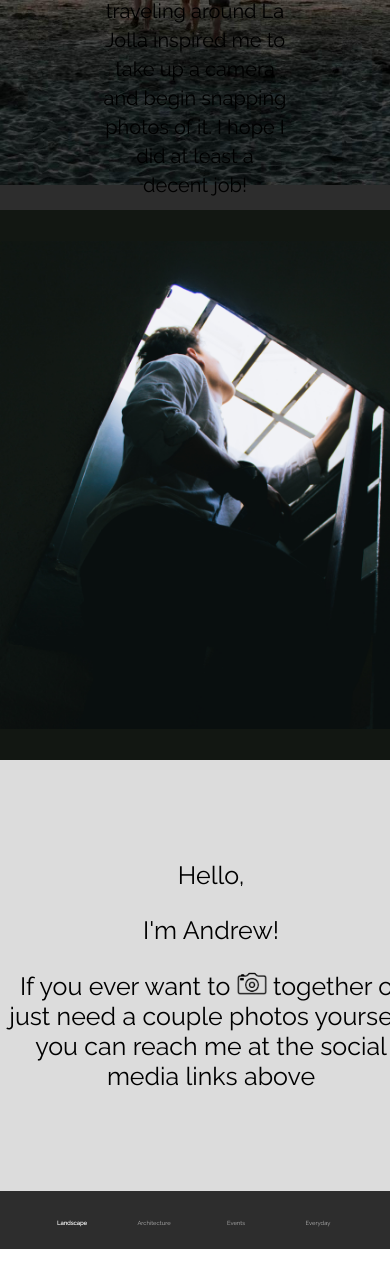
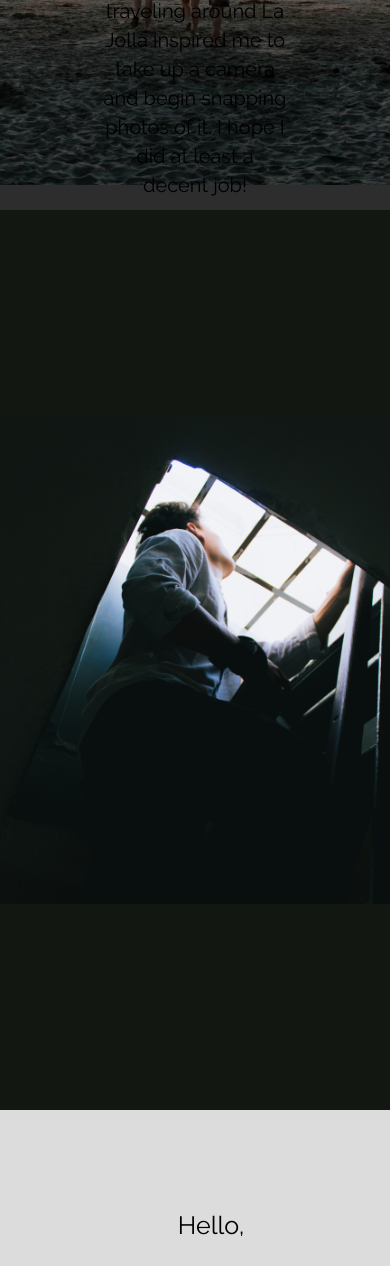
Before and after one commit to andrewzhen/andrewzhen.github.io, a PHP site: page / in a window 390 px wide; the page is wider, and only the part inside the window is pictured. Shown: the part 659-1925 px from the top of that part. Run offline with PHP 8.4, Linux system fonts and the light colour scheme.

Commit message:
Update stylesheet.css

```diff
--- a/stylesheet.css
+++ b/stylesheet.css
@@ -161,7 +161,7 @@ body, html {
   #photography .portrait {
     background-attachment: scroll;
     background-repeat: no-repeat;
-    height: 550px;
+    height: 900px;
   }
 }
 
```
